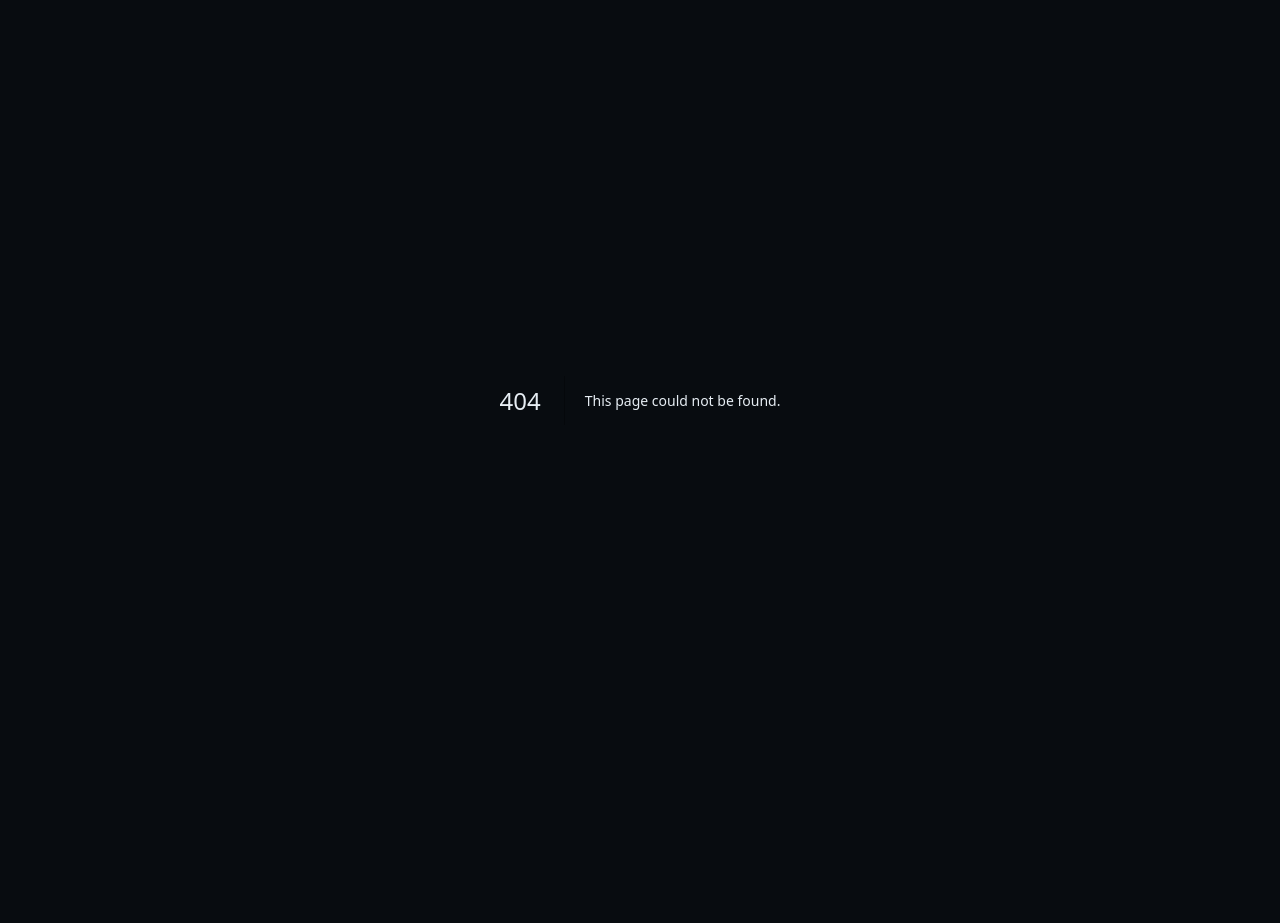
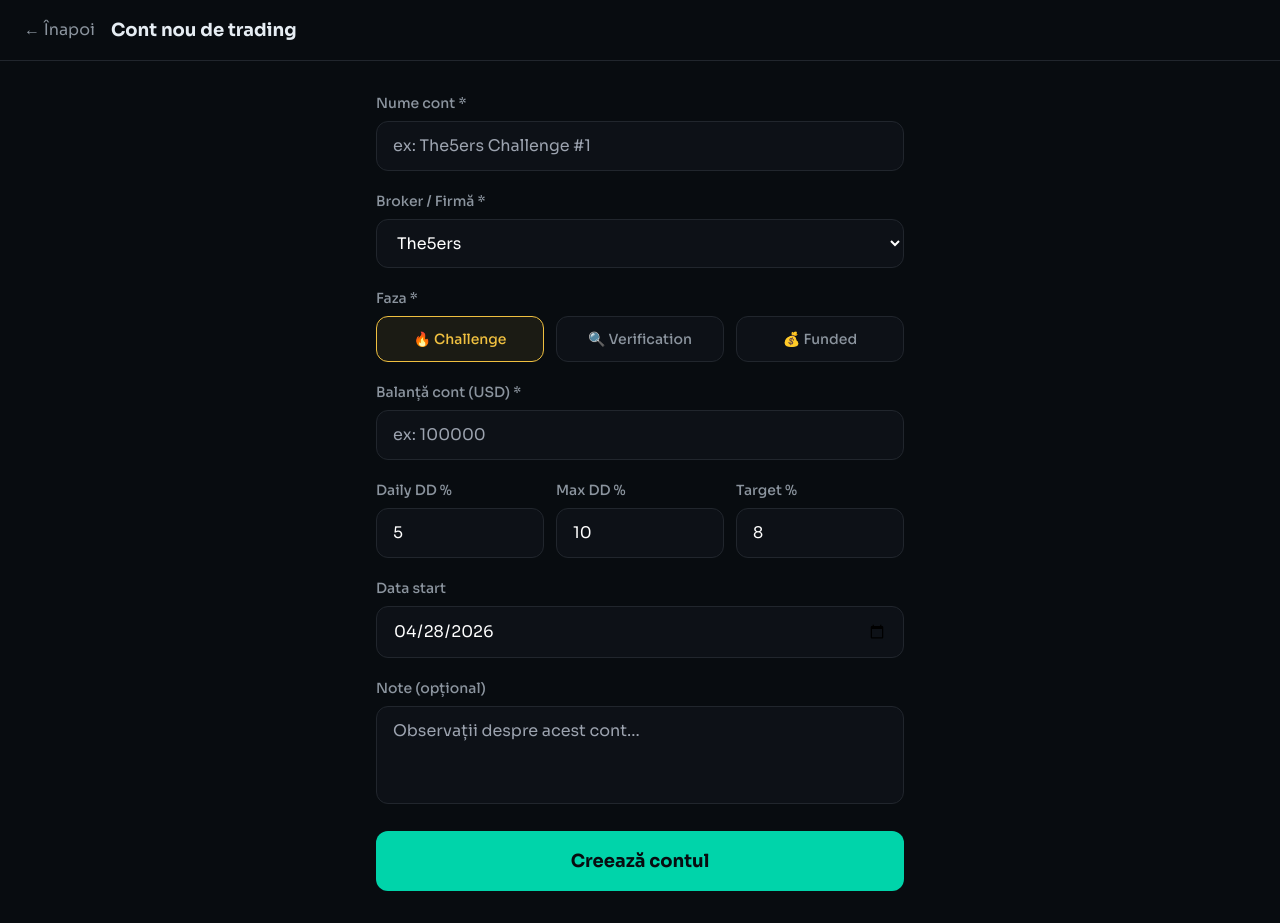
Before and after one commit to calexi07/tradingjournal, a Next.js app: page /accounts/new in a window 1280 px wide. Before the commit this address had no page. Before the commit the page ends 800 px from the top, so only its background shows below. Built offline with nearby package versions, Linux system fonts and the light colour scheme.

Commit message:
Create page.tsx

```diff
--- /dev/null
+++ b/src/app/accounts/new/page.tsx
@@ -0,0 +1,228 @@
+'use client'
+
+import { useState } from 'react'
+import { useRouter } from 'next/navigation'
+import { supabase } from '@/lib/supabase'
+import { BROKERS, PHASES } from '@/lib/constants'
+import toast from 'react-hot-toast'
+import Link from 'next/link'
+
+export default function NewAccountPage() {
+  const router = useRouter()
+  const [loading, setLoading] = useState(false)
+  const [form, setForm] = useState({
+    name: '',
+    broker: 'The5ers',
+    phase: 'challenge',
+    balance: '',
+    daily_drawdown: '5',
+    max_drawdown: '10',
+    profit_target: '8',
+    start_date: new Date().toISOString().split('T')[0],
+    notes: '',
+  })
+
+  function handleChange(e: React.ChangeEvent<HTMLInputElement | HTMLSelectElement | HTMLTextAreaElement>) {
+    setForm(prev => ({ ...prev, [e.target.name]: e.target.value }))
+  }
+
+  async function handleSubmit(e: React.FormEvent) {
+    e.preventDefault()
+    setLoading(true)
+
+    const { data: { user } } = await supabase.auth.getUser()
+    if (!user) { router.push('/'); return }
+
+    const { error } = await supabase.from('accounts').insert({
+      user_id: user.id,
+      name: form.name,
+      broker: form.broker,
+      phase: form.phase,
+      balance: parseFloat(form.balance),
+      initial_balance: parseFloat(form.balance),
+      daily_drawdown: parseFloat(form.daily_drawdown),
+      max_drawdown: parseFloat(form.max_drawdown),
+      profit_target: parseFloat(form.profit_target),
+      start_date: form.start_date,
+      notes: form.notes,
+    })
+
+    if (error) {
+      toast.error('Eroare: ' + error.message)
+    } else {
+      toast.success('Cont creat cu succes!')
+      router.push('/dashboard')
+    }
+    setLoading(false)
+  }
+
+  return (
+    <div className="min-h-screen bg-[#080c10]">
+      {/* Header */}
+      <header className="border-b border-[#21262d] px-6 py-4 flex items-center gap-4">
+        <Link href="/dashboard" className="text-[#8b949e] hover:text-white transition-colors">
+          ← Înapoi
+        </Link>
+        <h1 className="font-bold text-lg">Cont nou de trading</h1>
+      </header>
+
+      <main className="max-w-xl mx-auto px-6 py-8">
+        <form onSubmit={handleSubmit} className="space-y-5">
+
+          {/* Nume cont */}
+          <div>
+            <label className="block text-sm font-medium text-[#8b949e] mb-2">
+              Nume cont *
+            </label>
+            <input
+              name="name"
+              value={form.name}
+              onChange={handleChange}
+              placeholder="ex: The5ers Challenge #1"
+              required
+              className="w-full bg-[#0d1117] border border-[#21262d] focus:border-[#00d4aa] rounded-xl px-4 py-3 text-white outline-none transition-colors"
+            />
+          </div>
+
+          {/* Broker */}
+          <div>
+            <label className="block text-sm font-medium text-[#8b949e] mb-2">
+              Broker / Firmă *
+            </label>
+            <select
+              name="broker"
+              value={form.broker}
+              onChange={handleChange}
+              className="w-full bg-[#0d1117] border border-[#21262d] focus:border-[#00d4aa] rounded-xl px-4 py-3 text-white outline-none transition-colors"
+            >
+              {BROKERS.map(b => (
+                <option key={b} value={b}>{b}</option>
+              ))}
+            </select>
+          </div>
+
+          {/* Faza */}
+          <div>
+            <label className="block text-sm font-medium text-[#8b949e] mb-2">
+              Faza *
+            </label>
+            <div className="grid grid-cols-3 gap-3">
+              {PHASES.map(phase => (
+                <button
+                  key={phase.value}
+                  type="button"
+                  onClick={() => setForm(prev => ({ ...prev, phase: phase.value }))}
+                  className="py-3 px-2 rounded-xl border text-sm font-medium transition-all"
+                  style={{
+                    borderColor: form.phase === phase.value ? phase.color : '#21262d',
+                    background: form.phase === phase.value ? `${phase.color}15` : '#0d1117',
+                    color: form.phase === phase.value ? phase.color : '#8b949e',
+                  }}
+                >
+                  {phase.label}
+                </button>
+              ))}
+            </div>
+          </div>
+
+          {/* Balance */}
+          <div>
+            <label className="block text-sm font-medium text-[#8b949e] mb-2">
+              Balanță cont (USD) *
+            </label>
+            <input
+              name="balance"
+              type="number"
+              value={form.balance}
+              onChange={handleChange}
+              placeholder="ex: 100000"
+              required
+              className="w-full bg-[#0d1117] border border-[#21262d] focus:border-[#00d4aa] rounded-xl px-4 py-3 text-white outline-none transition-colors"
+            />
+          </div>
+
+          {/* Drawdown & Target */}
+          <div className="grid grid-cols-3 gap-3">
+            <div>
+              <label className="block text-sm font-medium text-[#8b949e] mb-2">
+                Daily DD %
+              </label>
+              <input
+                name="daily_drawdown"
+                type="number"
+                step="0.1"
+                value={form.daily_drawdown}
+                onChange={handleChange}
+                className="w-full bg-[#0d1117] border border-[#21262d] focus:border-[#00d4aa] rounded-xl px-4 py-3 text-white outline-none transition-colors"
+              />
+            </div>
+            <div>
+              <label className="block text-sm font-medium text-[#8b949e] mb-2">
+                Max DD %
+              </label>
+              <input
+                name="max_drawdown"
+                type="number"
+                step="0.1"
+                value={form.max_drawdown}
+                onChange={handleChange}
+                className="w-full bg-[#0d1117] border border-[#21262d] focus:border-[#00d4aa] rounded-xl px-4 py-3 text-white outline-none transition-colors"
+              />
+            </div>
+            <div>
+              <label className="block text-sm font-medium text-[#8b949e] mb-2">
+                Target %
+              </label>
+              <input
+                name="profit_target"
+                type="number"
+                step="0.1"
+                value={form.profit_target}
+                onChange={handleChange}
+                className="w-full bg-[#0d1117] border border-[#21262d] focus:border-[#00d4aa] rounded-xl px-4 py-3 text-white outline-none transition-colors"
+              />
+            </div>
+          </div>
+
+          {/* Data start */}
+          <div>
+            <label className="block text-sm font-medium text-[#8b949e] mb-2">
+              Data start
+            </label>
+            <input
+              name="start_date"
+              type="date"
+              value={form.start_date}
+              onChange={handleChange}
+              className="w-full bg-[#0d1117] border border-[#21262d] focus:border-[#00d4aa] rounded-xl px-4 py-3 text-white outline-none transition-colors"
+            />
+          </div>
+
+          {/* Note */}
+          <div>
+            <label className="block text-sm font-medium text-[#8b949e] mb-2">
+              Note (opțional)
+            </label>
+            <textarea
+              name="notes"
+              value={form.notes}
+              onChange={handleChange}
+              rows={3}
+              placeholder="Observații despre acest cont..."
+              className="w-full bg-[#0d1117] border border-[#21262d] focus:border-[#00d4aa] rounded-xl px-4 py-3 text-white outline-none transition-colors resize-none"
+            />
+          </div>
+
+          {/* Submit */}
+          <button
+            type="submit"
+            disabled={loading}
+            className="w-full bg-[#00d4aa] hover:bg-[#00b894] disabled:opacity-50 text-[#080c10] font-bold py-4 rounded-xl transition-all text-lg"
+          >
+            {loading ? 'Se salvează...' : 'Creează contul'}
+          </button>
+        </form>
+      </main>
+    </div>
+  )
+}
```
